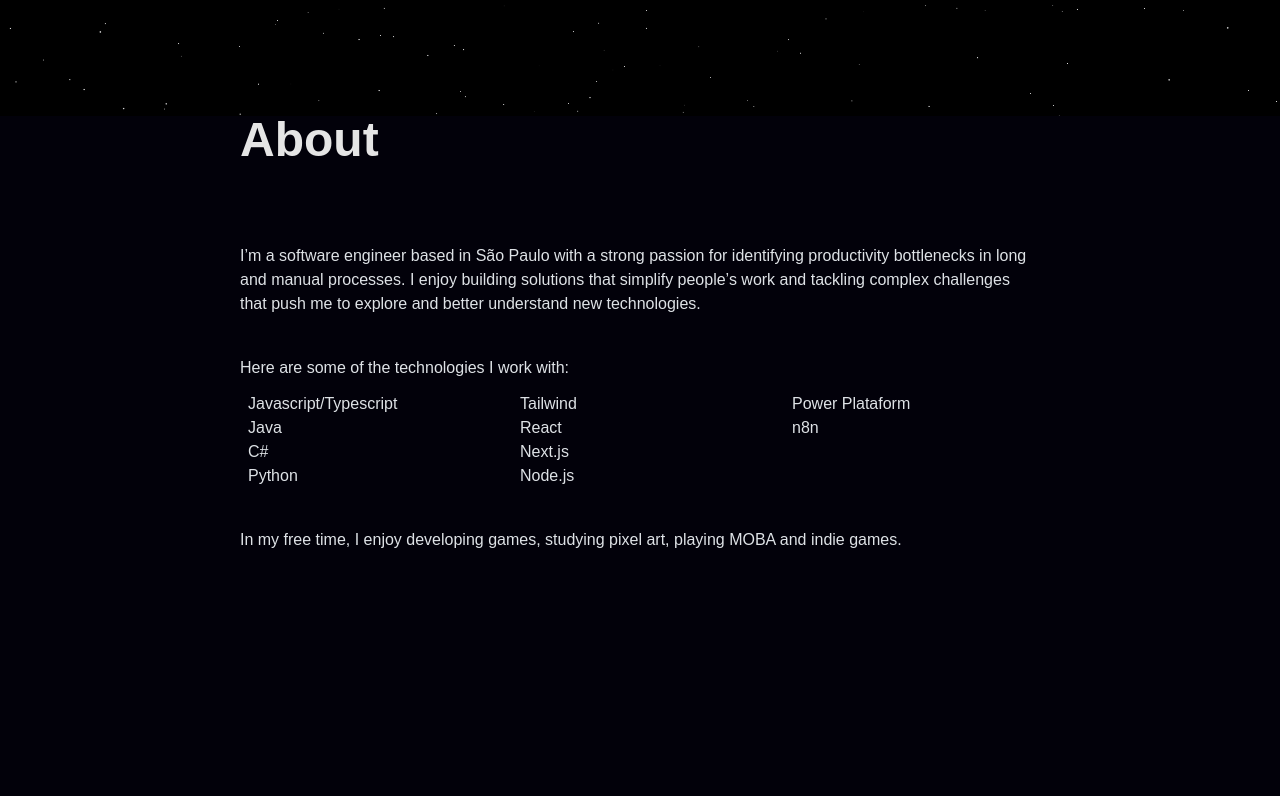
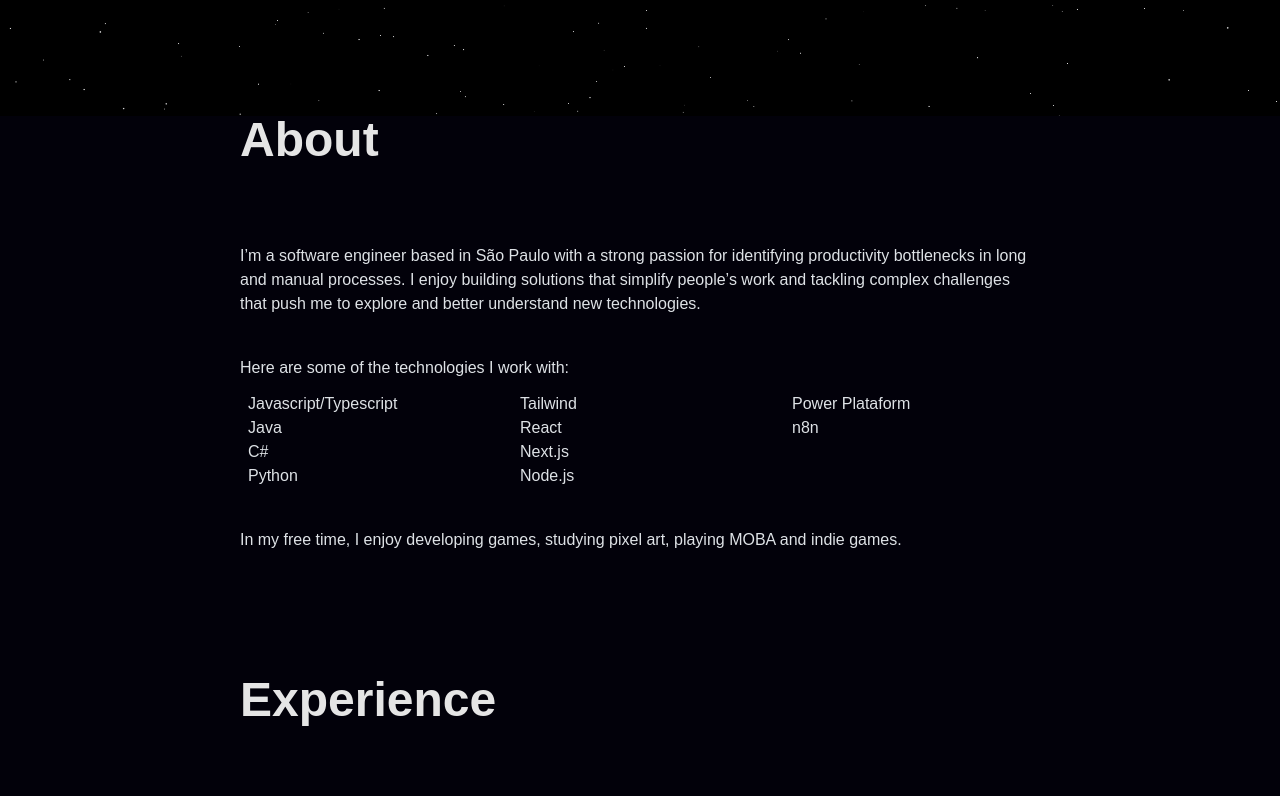
Before and after one commit to GabrielMeloFerreira/Gabs, a Next.js app: page / in a window 1280 px wide. Shown: the part 684-1480 px from the top of the page. Built offline with nearby package versions, Linux system fonts and the light colour scheme.

Commit message:
fix: adjust min-height and scroll margin in About, Experience, and Intro components for consistency

```diff
--- a/src/components/About.tsx
+++ b/src/components/About.tsx
@@ -22,7 +22,7 @@ export default function About () {
 
     return (
         <>
-            <div id='about' className='flex flex-col max-w md:flex-row justify-center items- gap-8 min-h-screen px-4 scroll-mt-20'>
+            <div id='about' className='flex flex-col max-w md:flex-row justify-center items- gap-8 min-h-[70vh] px-4 scroll-mt-10'>
                 <div className='flex flex-col gap-20 max-w-200 text-center md:text-left'>
                     <h1 className='text-5xl font-bold text-boldText'>About</h1>
                     <div className='flex flex-col gap-10 text-base/6'>
--- a/src/components/Experience/Experience.tsx
+++ b/src/components/Experience/Experience.tsx
@@ -6,7 +6,7 @@ export default function Experience () {
 
     return (
         <>
-            <div id='experience' className='flex flex-col max-w md:flex-row justify-center gap-8 min-h-screen px-4 scroll-mt-20'>
+            <div id='experience' className='flex flex-col max-w md:flex-row justify-center gap-8 min-h-screen px-4 scroll-mt-10'>
                 <div className='flex flex-col gap-20 max-w-200 text-center md:text-left'>
                     <h1 className='text-5xl font-bold text-boldText'>Experience</h1>
                     <div className='flex flex-col gap-3 text-base/6'>
--- a/src/components/Intro.tsx
+++ b/src/components/Intro.tsx
@@ -7,7 +7,7 @@ import ProfileBorder from './ProfilePicture';
 export function Intro () {
     return (
     <>
-        <div id='home' className='flex flex-col md:flex-row max-w justify-center items-center gap-8 min-h-screen px-4 scroll-mt-20'>
+        <div id='home' className='flex flex-col md:flex-row max-w justify-center items-center gap-8 min-h-screen px-4 scroll-mt-10'>
             <ProfileBorder src={perfil}/>
             <div className='flex flex-col gap-3 max-w-130 text-center md:text-left'>
                 <div className='text-xl sm:text-2xl md:text-3xl'>I Am Into
```
